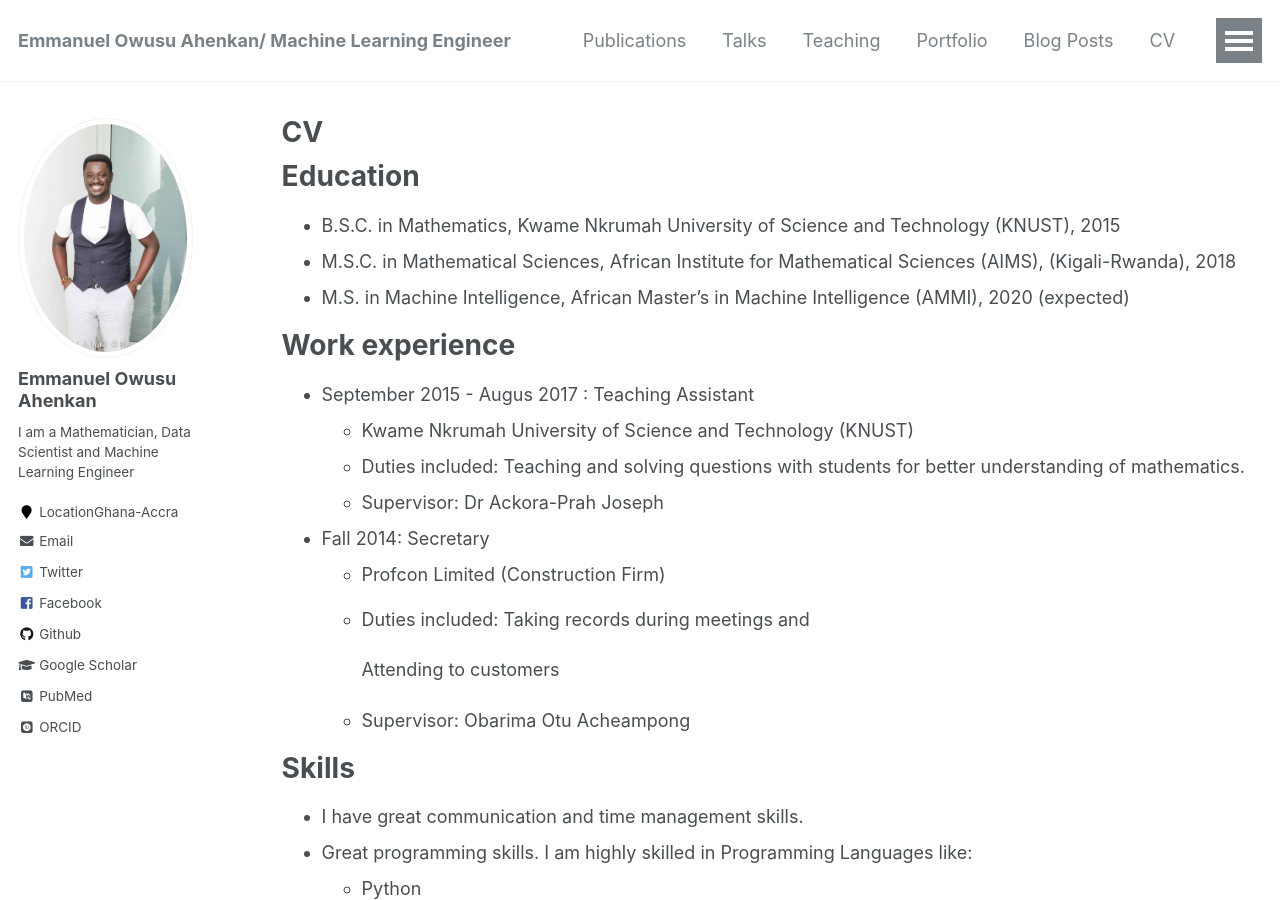
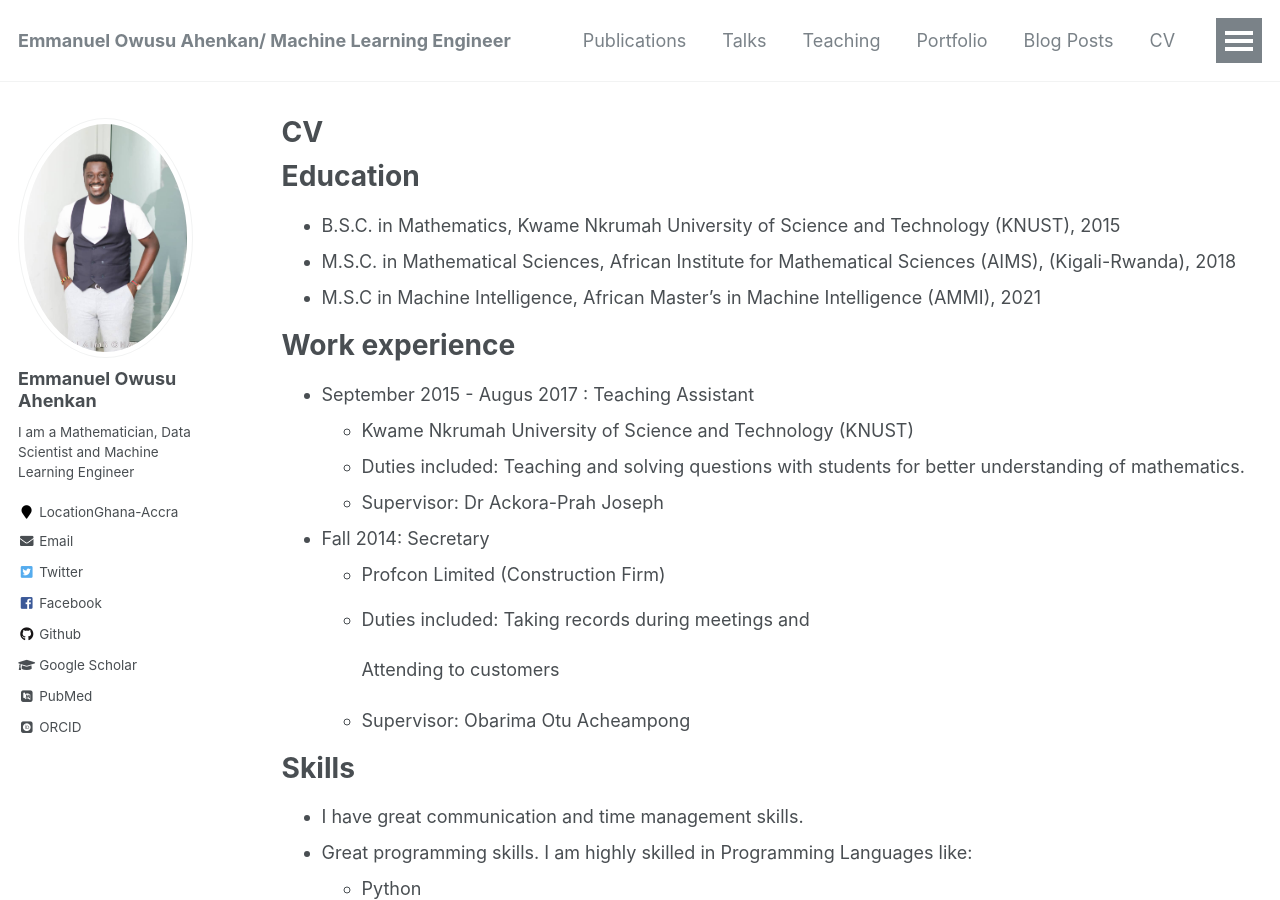
Before and after one commit to EmmanuelOwusu/EmmanuelOwusu.github.io, a Jekyll site: the page built from _pages/cv.md, in a window 1280 px wide and 900 px high. Built offline with Jekyll 4.4.1, drawn with Linux system fonts in a browser that asks for light colours; some web fonts are replaced.

Commit message:
Update cv.md

```diff
--- a/_pages/cv.md
+++ b/_pages/cv.md
@@ -13,7 +13,7 @@ Education
 ======
 * B.S.C. in Mathematics, Kwame Nkrumah University of Science and Technology (KNUST), 2015
 * M.S.C. in Mathematical Sciences, African Institute for Mathematical Sciences (AIMS),  (Kigali-Rwanda), 2018
-* M.S.    in Machine Intelligence, African Master's in Machine Intelligence (AMMI), 2020 (expected)
+* M.S.C  in Machine Intelligence, African Master's in Machine Intelligence (AMMI), 2021
 
 Work experience
 ======
```
